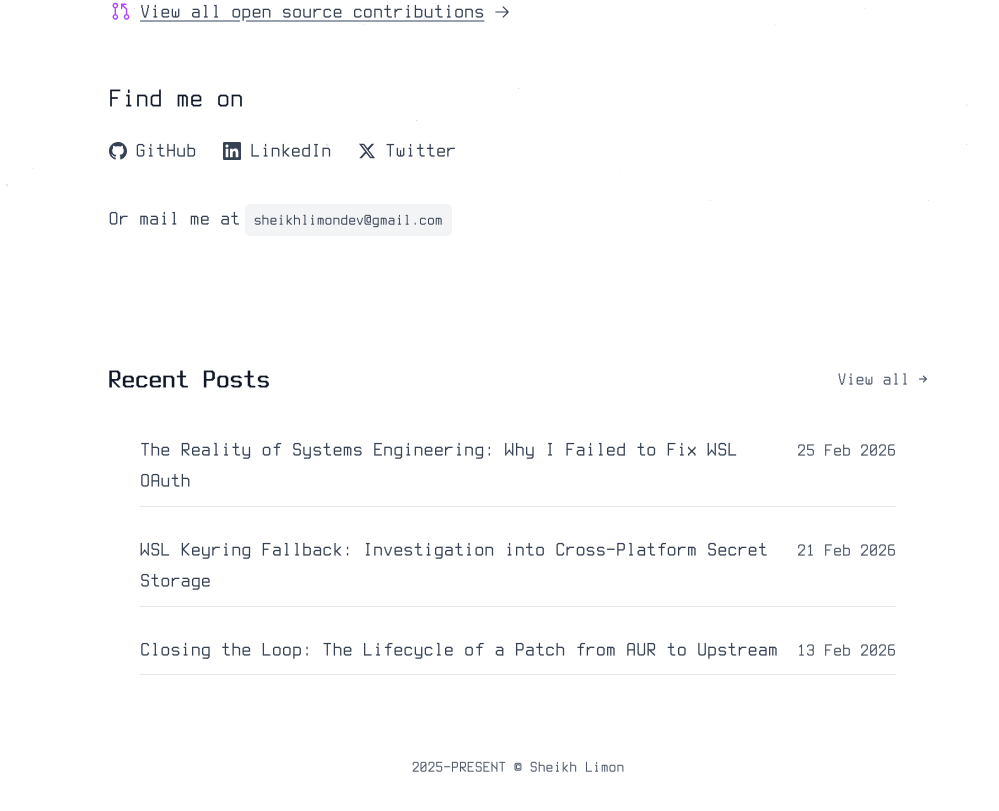
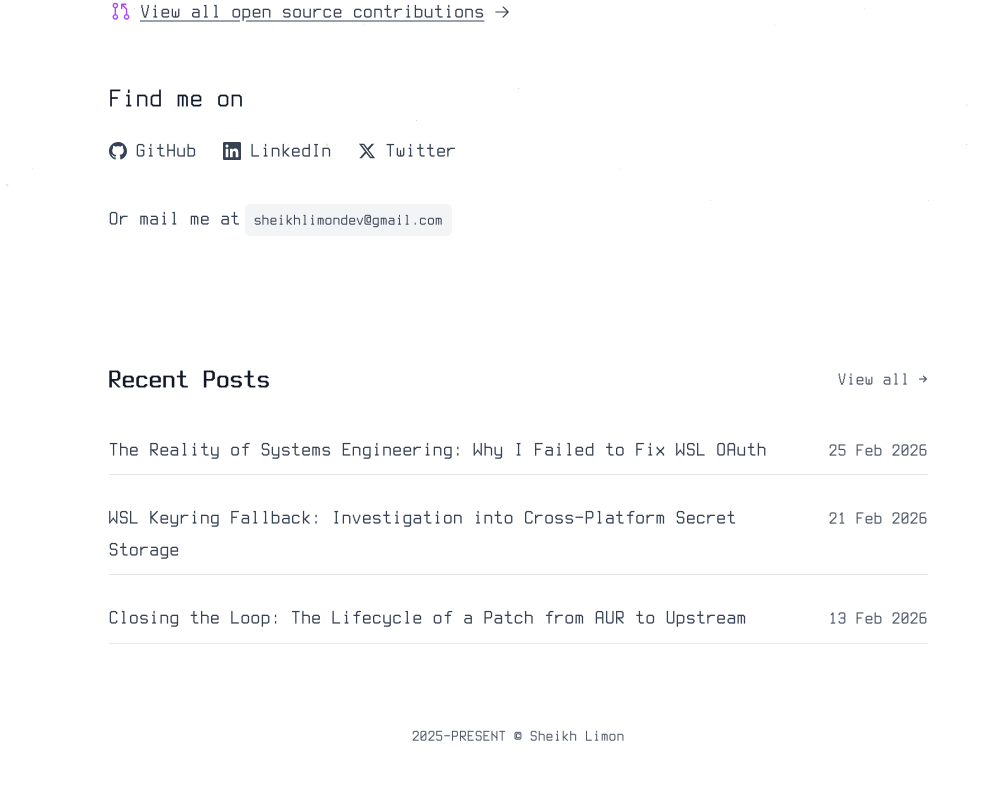
Before and after one commit to sheikhlimon/limon-portfolio, a Next.js app: page / in a window 1280 px wide. Shown: the part 536-1347 px from the top of the page, without its empty margins (122-1121 px from the left). After the commit the page ends 1319 px from the top, so only its background shows below. Built offline with nearby package versions, Linux system fonts and the light colour scheme.

Commit message:
chore: migrate from npm to bun

```diff
--- a/app/components/RecentPosts.tsx
+++ b/app/components/RecentPosts.tsx
@@ -20,7 +20,7 @@ export default function RecentPosts() {
         </Link>
       </div>
 
-      <div className="max-w-2xl mx-auto space-y-4">
+      <div className="space-y-4">
         {posts.map((post) => (
           <div key={post.slug} className="group">
             <Link
```
Also changed, not shown: 2 other files (tests, documents, lock files or other folders).
